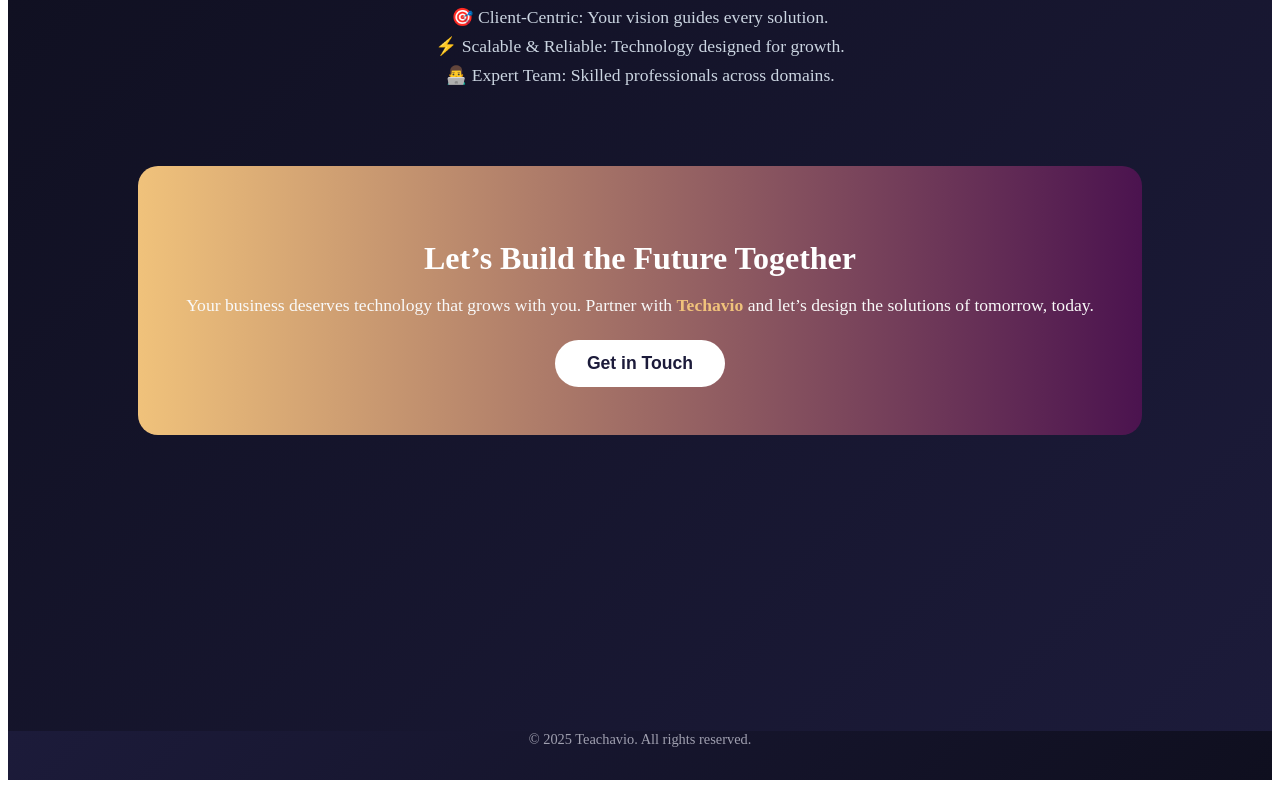
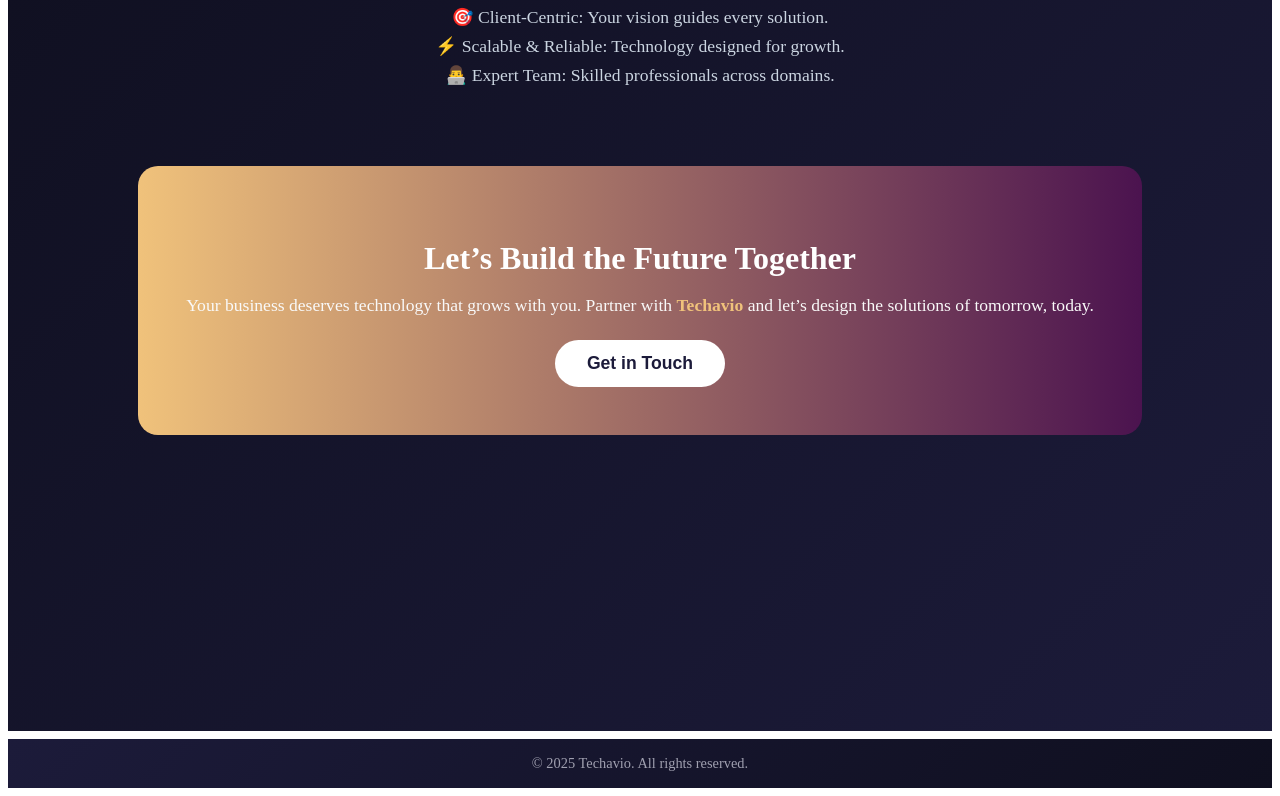
Before and after one commit to melvinsaviovx/Avio-Infotech, an Angular app: page / in a window 1280 px wide. Shown: the part 3149-3945 px from the top of the page. Built offline with nearby package versions, Linux system fonts and the light colour scheme.

Commit message:
footer chnages

```diff
--- a/src/app/app.css
+++ b/src/app/app.css
@@ -10,3 +10,6 @@
 .contact {
   padding-top: 0.52rem;
 }
+.footer {
+  padding-top: 0.52rem;
+}
--- a/src/app/app.html
+++ b/src/app/app.html
@@ -3,4 +3,4 @@
 <div id="about" class="about"><app-about></app-about></div>
 <div id="service" class="service"><app-services></app-services></div>
 <div id="contact" class="contact"><app-contact></app-contact></div>
-<app-footer></app-footer>
+<div class="footer"><app-footer></app-footer></div>
--- a/src/app/components/footer/footer.css
+++ b/src/app/components/footer/footer.css
@@ -13,5 +13,6 @@
 .footer-bottom {
   font-size: 0.9rem;
   color: #a0a0b0;
-  padding-bottom: 2rem;
+  padding-top: 1rem;
+  padding-bottom: 1rem;
 }
--- a/src/app/components/footer/footer.html
+++ b/src/app/components/footer/footer.html
@@ -1,5 +1,5 @@
 <footer class="footer-futuristic">
   <div class="footer-bottom">
-    &copy; 2025 <span class="brand">Teachavio</span>. All rights reserved.
+    &copy; 2025 <span class="brand">Techavio</span>. All rights reserved.
   </div>
 </footer>
```
